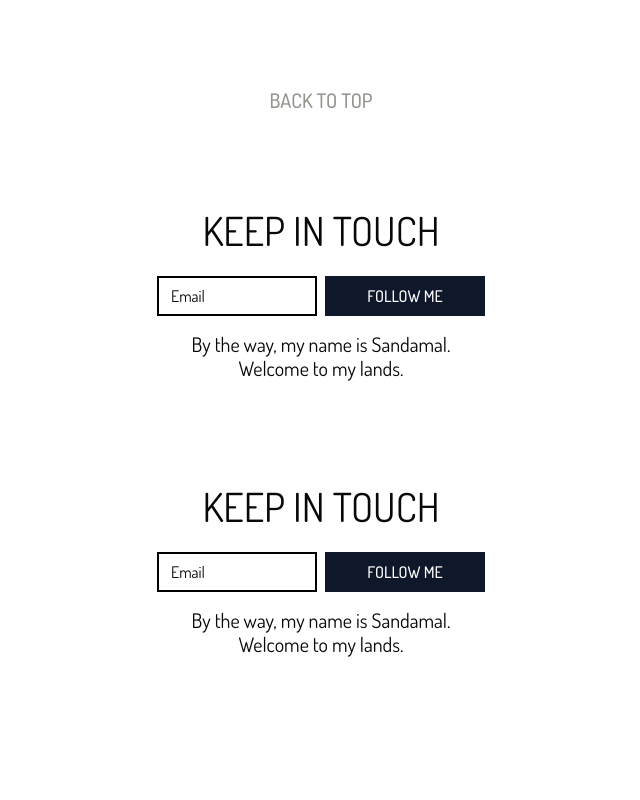
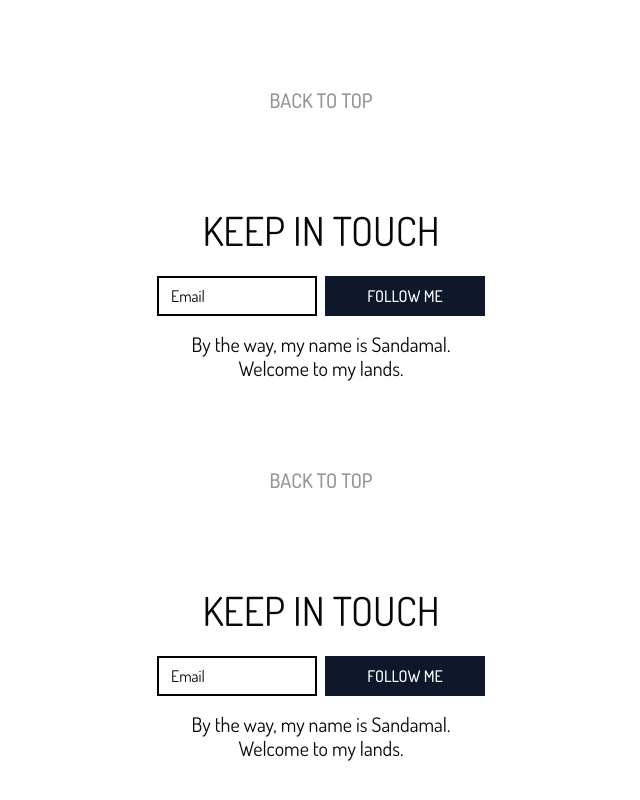
Before and after one commit to SebastienLaurentt/Sandamal, a Next.js app: page /about in a window 1280 px wide. Shown: the part 745-1545 px from the top of the page, without its empty margins (319-959 px from the left). Before the commit the page ends 1449 px from the top, so only its background shows below. Built offline with nearby package versions, Linux system fonts and the light colour scheme.

Commit message:
backToTop is now imported in layout (and hidden in home with backToTop const)

```diff
--- a/app/layout.tsx
+++ b/app/layout.tsx
@@ -3,6 +3,7 @@ import type { Metadata } from "next";
 import { Dosis } from "next/font/google";
 import "./globals.css";
 import Footer from "@/components/Footer/Footer";
+import BackToTop from "@/components/BackToTop/BackToTop";
 
 const inter = Dosis({ subsets: ["latin"] });
 
@@ -21,6 +22,7 @@ export default function RootLayout({
       <body className={inter.className}>
         <Navbar />
         {children}
+        <BackToTop />
         <Footer />
       </body>
     </html>
--- a/components/BackToTop/BackToTop.tsx
+++ b/components/BackToTop/BackToTop.tsx
@@ -1,20 +1,23 @@
 "use client";
 
 import { Button } from "@/components/ui/button";
-import { useEffect, useState } from "react";
+import { usePathname } from "next/navigation";
 
 const BackToTop = () => {
+  const pathname = usePathname();
+
+  const backToTopVisibility = pathname === "/" ? "hidden" : "";
 
   // Handle animation to scroll to top
   const scrollToTop = () => {
-      window.scrollTo({
-        top: 0,
-        behavior: "smooth",
-      });
+    window.scrollTo({
+      top: 0,
+      behavior: "smooth",
+    });
   };
 
   return (
-    <div className="flex flex-row justify-center p-8">
+    <div className={`${backToTopVisibility} flex flex-row justify-center p-8`}>
       <Button
         variant={"backToTop"}
         className="uppercase text-tertiary-foreground"
```
